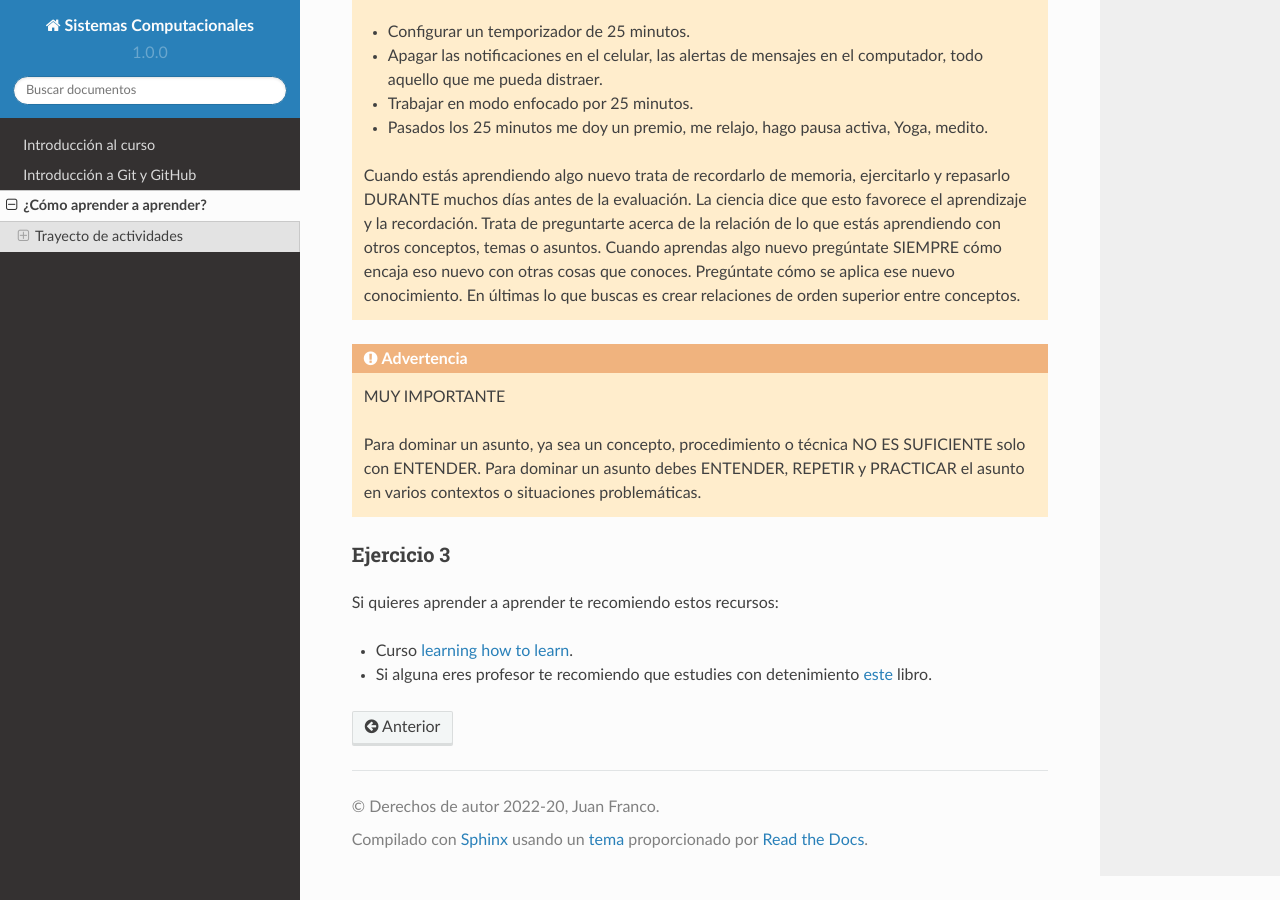
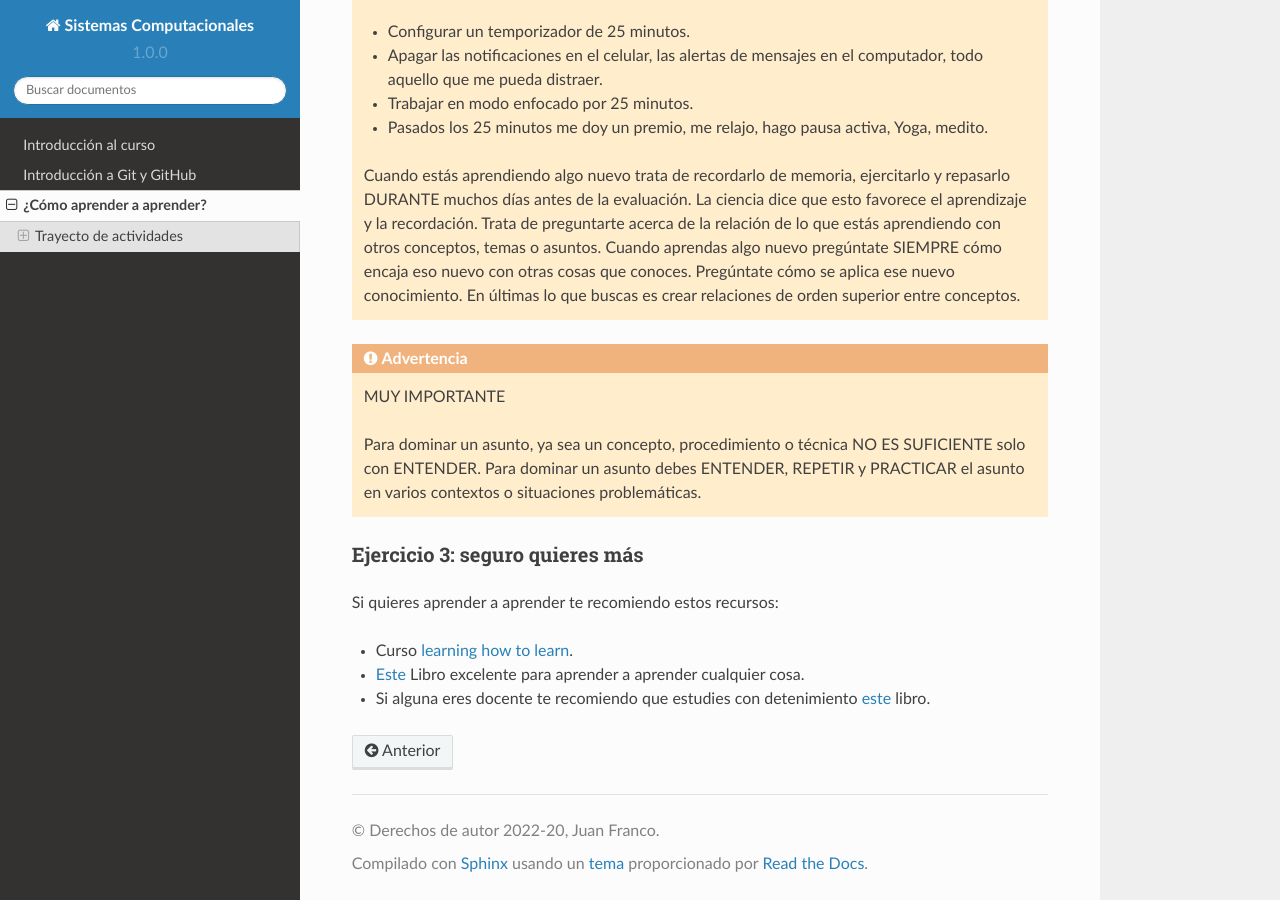
Before and after one commit to juanferfranco/SistemasComputacionales, a Sphinx documentation site: the page built from docs/_intro/learning.rst, in a window 1280 px wide and 900 px high, scrolled down 1322 px. Built offline with Sphinx 7.4.7 and the Read the Docs theme 2.0.0, drawn with Linux system fonts in a browser that asks for light colours.

Commit message:
add an extra book to ejercicio3

```diff
--- a/docs/_intro/learning.rst
+++ b/docs/_intro/learning.rst
@@ -71,11 +71,12 @@ algunos de los conceptos clave del video anterior.
   dominar un asunto debes ENTENDER, REPETIR y PRACTICAR el asunto en varios contextos o situaciones
   problemáticas.
 
-Ejercicio 3
-^^^^^^^^^^^^
+Ejercicio 3: seguro quieres más
+^^^^^^^^^^^^^^^^^^^^^^^^^^^^^^^^^^^^^^^^^^^^^
 
 Si quieres aprender a aprender te recomiendo estos recursos:
 
 * Curso `learning how to learn <https://www.coursera.org/learn/learning-how-to-learn>`__.
-* Si alguna eres profesor te recomiendo que estudies con detenimiento
+* `Este <https://barbaraoakley.com/books/learn-like-a-pro/>`__ Libro excelente para aprender a aprender cualquier cosa.
+* Si alguna eres docente te recomiendo que estudies con detenimiento
   `este <https://barbaraoakley.com/books/uncommon-sense-teaching/>`__ libro.
```
